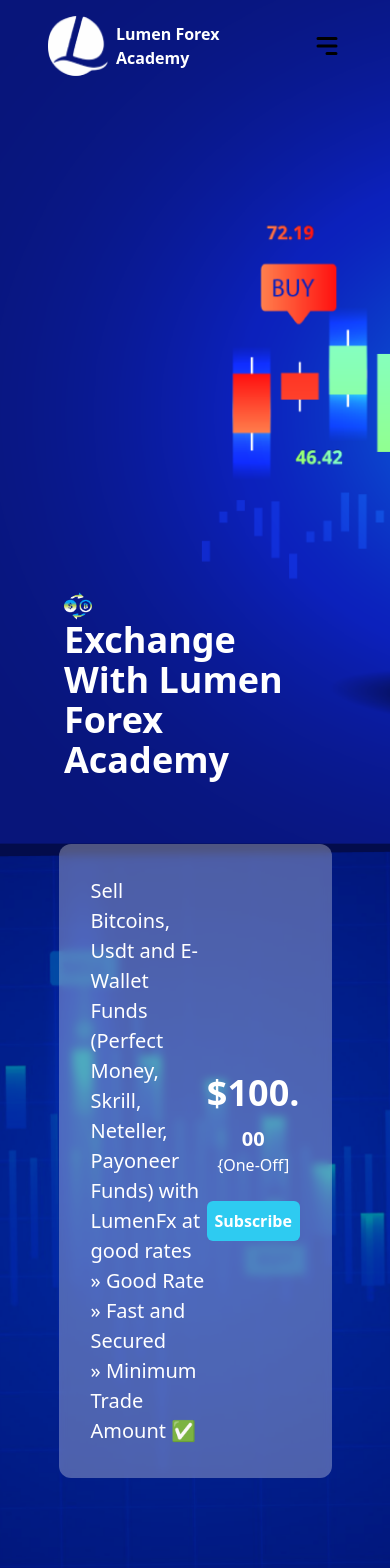
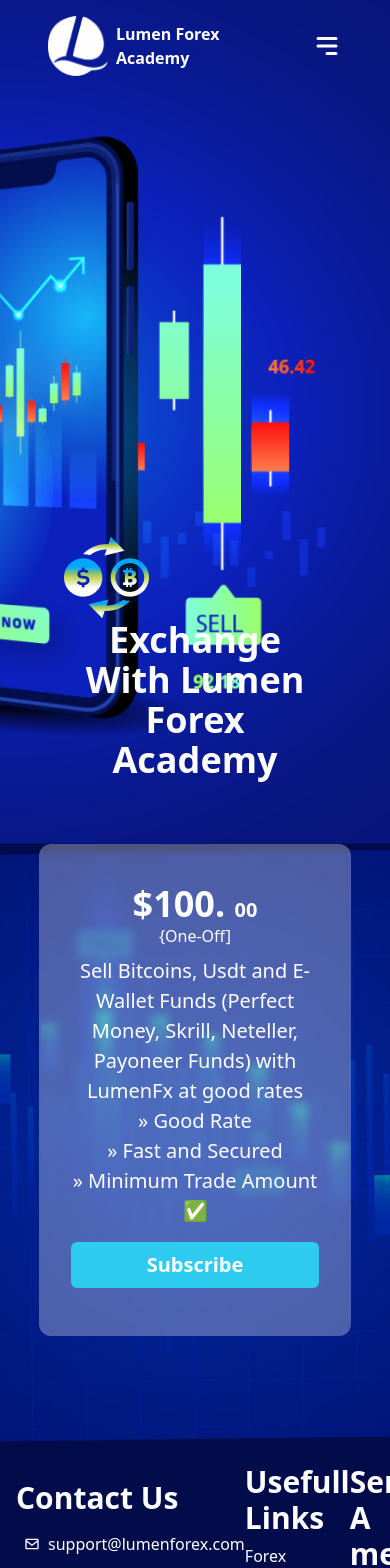
Before and after one commit to Nanocodes-Programming/forex-bang-frontend, a React (Create React App) app: page /exchange in a window 390 px wide. Shown: the top 1568 px of the page. Built offline with nearby package versions, Linux system fonts and the light colour scheme.

Commit message:
wrapper now centered

```diff
--- a/src/components/Card.jsx
+++ b/src/components/Card.jsx
@@ -1,23 +1,26 @@
 import React from "react";
 
-const Card = ({lists ,title ,price}) => {
-    console.log(lists)
+const Card = ({ lists, title, price }) => {
+  console.log(lists);
   const oneof = "{One-Off]";
   return (
-    <div className="flex items-center justify-between w-[70%] m-auto p-[2rem] text-white bg-white/30 backdrop-blur-sm hover:scale-[1.1] cursor-pointer hover:border-[#030C4B] hover:border-4 card_content rounded-[12px] mb-[2rem]">
+    <div className="flex md:flex-row flex-col-reverse md:text-left text-center items-center justify-between md:w-[70%] w-[80%] m-auto p-[2rem] text-white bg-white/30 backdrop-blur-sm hover:scale-[1.1] cursor-pointer hover:border-[#030C4B] hover:border-4 card_content rounded-[12px] mb-[2rem]">
       <ul className="text-[20px]">
-        {lists?.map(listed  =>{
-            return <li key={listed}>{listed}</li>
+        {lists?.map((listed) => {
+          return <li key={listed}>{listed}</li>;
         })}
+        <button className="w-full md:hidden m-4 block mx-auto my-[1rem] rounded-md text-white font-bold py-[0.5rem] bg-[#2ECBF1] hover:bg-[#2ECBF1] hover:text-[#030C4B]">
+          Subscribe
+        </button>
+      </ul>
 
-      </ul>
       <div className="basis-[40%] text-center">
         <p>{title}</p>
         <h2 className="font-bold text-4xl mt-[0.5rem]">
           ${price}. <span className="text-xl">00</span>
         </h2>
         <p className="mb-[0.5rem]">{oneof}</p>
-        <button className="w-full mx-auto my-[1rem] rounded-md text-white font-bold py-[0.5rem] bg-[#2ECBF1] hover:bg-[#2ECBF1] hover:text-[#030C4B]">
+        <button className="w-full hidden md:block mx-auto my-[1rem] rounded-md text-white font-bold py-[0.5rem] bg-[#2ECBF1] hover:bg-[#2ECBF1] hover:text-[#030C4B]">
           Subscribe
         </button>
       </div>
--- a/src/components/Nav.jsx
+++ b/src/components/Nav.jsx
@@ -52,13 +52,13 @@
         {/* mobile view stats here  */}
         {navToggle && (
           <HiMenuAlt3
-            className="cursor-pointer text-3xl md:hidden block"
+            className="cursor-pointer text-white text-3xl md:hidden block"
             onClick={toggleMobile}
           />
         )}
         {!navToggle && (
           <MdClose
-            className="cursor-pointer text-3xl md:hidden block"
+            className="cursor-pointer text-white text-3xl md:hidden block"
             onClick={toggleMobile}
           />
         )}
--- a/src/components/Wrapper.jsx
+++ b/src/components/Wrapper.jsx
@@ -2,7 +2,7 @@
 
 const Wrapper = ({ children }) => {
   return (
-    <div className='h-[100vh] w-full bg-[url("/src/assets/img/herobg.png")] bg-cover bg-center relative bg-no-repeat '>
+    <div className='h-[100vh] w-full bg-[url("/src/assets/img/herobg.png")] bg-cover md:bg-center bg-right relative bg-no-repeat '>
       {children}
     </div>
   );
--- a/src/pages/Exchanges.jsx
+++ b/src/pages/Exchanges.jsx
@@ -8,7 +8,7 @@
     <Layout>
       <Wrapper>
         {/* home wrapper */}
-        <div className="w-[40%] h-full flex flex-col justify-end p-[4rem] items-start">
+        <div className="md:w-[40%] w-full md:text-right text-center h-full flex flex-col justify-end p-[4rem] items-start">
           <img src={dollar} alt="" />
           <h1 className="text-4xl font-bold text-white">
             Exchange With Lumen Forex Academy
```
